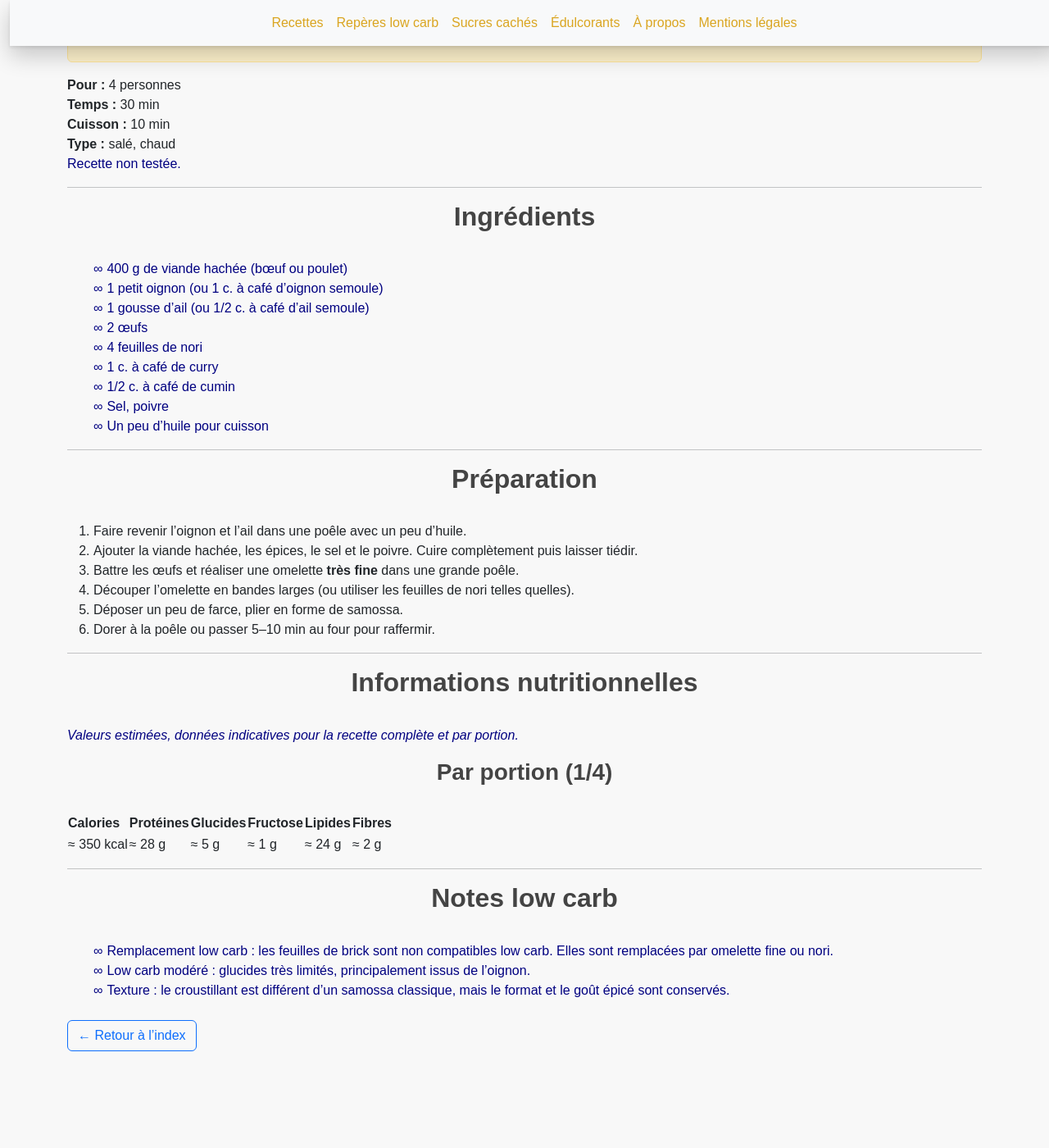
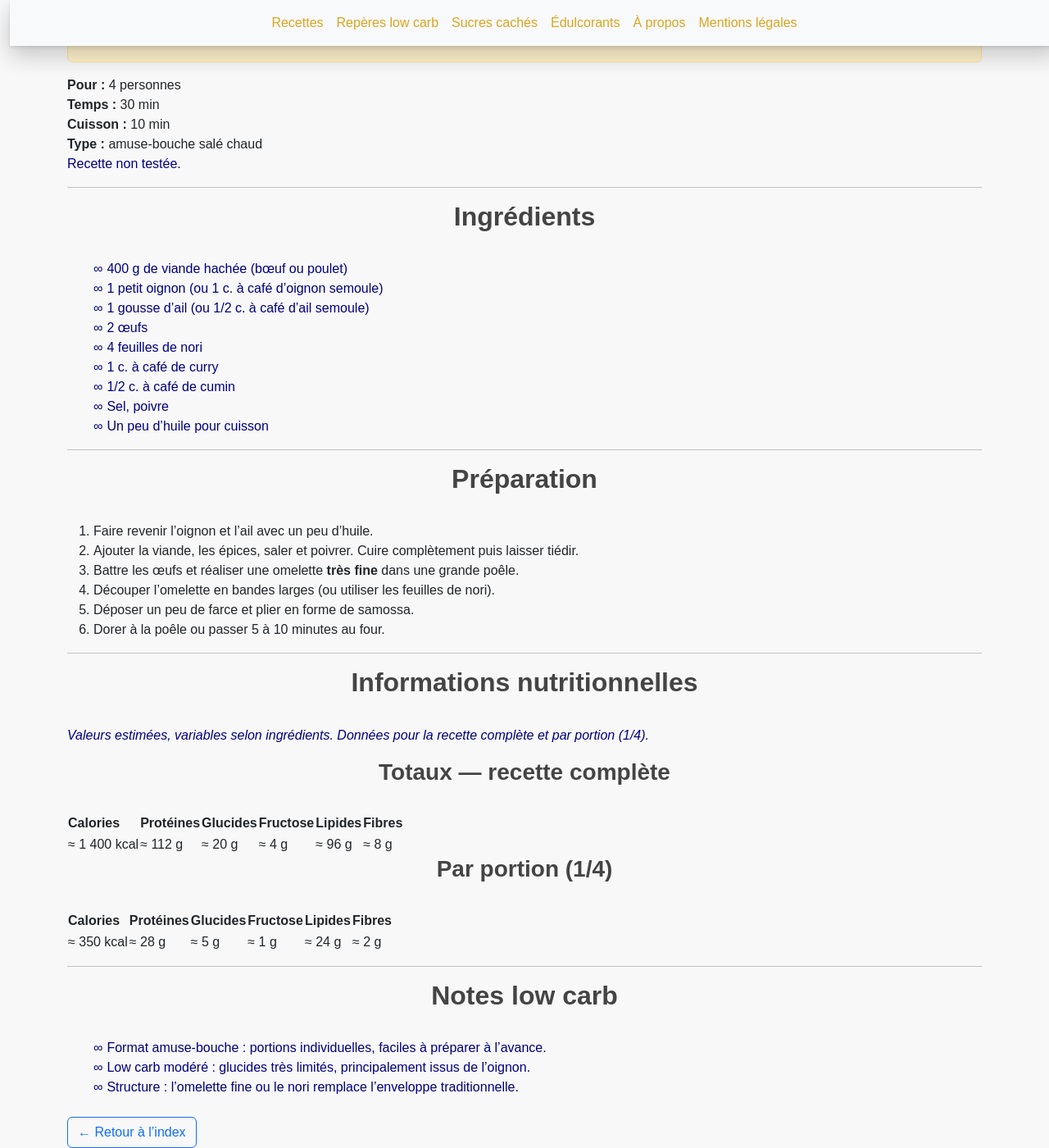
Before and after one commit to laurie-boissay/laurie-boissay.github.io, a Jekyll site: the page built from recettes/samossas.html, in a window 1280 px wide and 1400 px high, scrolled down 254 px. Shown: the whole window at 82% size. Built offline with Jekyll 4.4.1, drawn with Linux system fonts in a browser that asks for light colours; before the commit the page ends 1536 px from its top, so only the background shows below that; some of the changed text lies outside the part shown.

Commit message:
Update samossas.html

```diff
--- a/recettes/samossas.html
+++ b/recettes/samossas.html
@@ -1,10 +1,10 @@
 ---
 layout: recipe
 title: "Samossas low carb à la viande"
-description: "Alternative low carb aux samossas classiques : feuilles remplacées par omelette fine ou nori, garniture viande épicée. Version salée, croustillante sans pâte à blé."
+description: "Alternative low carb aux samossas classiques : enveloppe à base d’omelette fine ou de nori, garniture viande épicée. Amuse-bouche salé sans pâte à blé."
 recipe_title: "Samossas low carb"
-recipe_subtitle: "Amuse-bouche ou plat léger — low carb modéré"
-recipe_group: "Plats"
+recipe_subtitle: "Amuse-bouche salé — low carb modéré"
+recipe_group: "Amuse-bouche"
 recipe_sort: "samossas-low-carb"
 recipe_tested: false
 tags:
@@ -16,15 +16,16 @@ extra_head: |
     "@context": "https://schema.org",
     "@type": "Recipe",
     "name": "Samossas low carb",
-    "description": "Alternative low carb aux samossas classiques : feuilles remplacées par omelette fine ou nori, garniture viande épicée.",
+    "description": "Alternative low carb aux samossas classiques avec enveloppe omelette ou nori et farce à la viande.",
     "recipeYield": "4 personnes",
     "prepTime": "PT30M",
+    "cookTime": "PT10M",
     "totalTime": "PT40M",
-    "recipeCategory": "Plats",
+    "recipeCategory": "Amuse-bouche",
     "recipeIngredient": [
       "400 g de viande hachée (bœuf ou poulet)",
-      "1 petit oignon (ou oignon semoule)",
-      "1 gousse d'ail (ou ail semoule)",
+      "1 petit oignon",
+      "1 gousse d'ail",
       "2 œufs",
       "4 feuilles de nori",
       "1 c. à café de curry",
@@ -48,7 +49,7 @@ extra_head: |
     <div><strong>Pour :</strong> 4 personnes</div>
     <div><strong>Temps :</strong> 30 min</div>
     <div><strong>Cuisson :</strong> 10 min</div>
-    <div><strong>Type :</strong> salé, chaud</div>
+    <div><strong>Type :</strong> amuse-bouche salé chaud</div>
   </div>
   <p class="recipe-lead__note">
     <strong>Recette non testée.</strong>
@@ -76,12 +77,12 @@ extra_head: |
 <h2>Préparation</h2>
 
 <ol class="recipe-steps">
-  <li>Faire revenir l’oignon et l’ail dans une poêle avec un peu d’huile.</li>
-  <li>Ajouter la viande hachée, les épices, le sel et le poivre. Cuire complètement puis laisser tiédir.</li>
+  <li>Faire revenir l’oignon et l’ail avec un peu d’huile.</li>
+  <li>Ajouter la viande, les épices, saler et poivrer. Cuire complètement puis laisser tiédir.</li>
   <li>Battre les œufs et réaliser une omelette <strong>très fine</strong> dans une grande poêle.</li>
-  <li>Découper l’omelette en bandes larges (ou utiliser les feuilles de nori telles quelles).</li>
-  <li>Déposer un peu de farce, plier en forme de samossa.</li>
-  <li>Dorer à la poêle ou passer 5–10 min au four pour raffermir.</li>
+  <li>Découper l’omelette en bandes larges (ou utiliser les feuilles de nori).</li>
+  <li>Déposer un peu de farce et plier en forme de samossa.</li>
+  <li>Dorer à la poêle ou passer 5 à 10 minutes au four.</li>
 </ol>
 
 <hr>
@@ -89,10 +90,34 @@ extra_head: |
 <h2>Informations nutritionnelles</h2>
 
 <p class="recipe-nutrition__disclaimer">
-  <em>Valeurs estimées, données indicatives pour la recette complète et par portion.</em>
+  <em>Valeurs estimées, variables selon ingrédients. Données pour la recette complète et par portion (1/4).</em>
 </p>
 
 <div class="recipe-nutrition">
+  <h3>Totaux — recette complète</h3>
+  <table class="recipe-table">
+    <thead>
+      <tr>
+        <th>Calories</th>
+        <th>Protéines</th>
+        <th>Glucides</th>
+        <th>Fructose</th>
+        <th>Lipides</th>
+        <th>Fibres</th>
+      </tr>
+    </thead>
+    <tbody>
+      <tr>
+        <td>≈ 1 400 kcal</td>
+        <td>≈ 112 g</td>
+        <td>≈ 20 g</td>
+        <td>≈ 4 g</td>
+        <td>≈ 96 g</td>
+        <td>≈ 8 g</td>
+      </tr>
+    </tbody>
+  </table>
+
   <h3>Par portion (1/4)</h3>
   <table class="recipe-table">
     <thead>
@@ -123,7 +148,7 @@ extra_head: |
 <h2>Notes low carb</h2>
 
 <ul class="recipe-notes">
-  <li><strong>Remplacement low carb :</strong> les feuilles de brick sont <strong>non compatibles low carb</strong>. Elles sont remplacées par omelette fine ou nori.</li>
+  <li><strong>Format amuse-bouche :</strong> portions individuelles, faciles à préparer à l’avance.</li>
   <li><strong>Low carb modéré :</strong> glucides très limités, principalement issus de l’oignon.</li>
-  <li><strong>Texture :</strong> le croustillant est différent d’un samossa classique, mais le format et le goût épicé sont conservés.</li>
+  <li><strong>Structure :</strong> l’omelette fine ou le nori remplace l’enveloppe traditionnelle.</li>
 </ul>
```
Also changed, not shown: other parts of recettes/samossas.html (+3 -3 lines).
